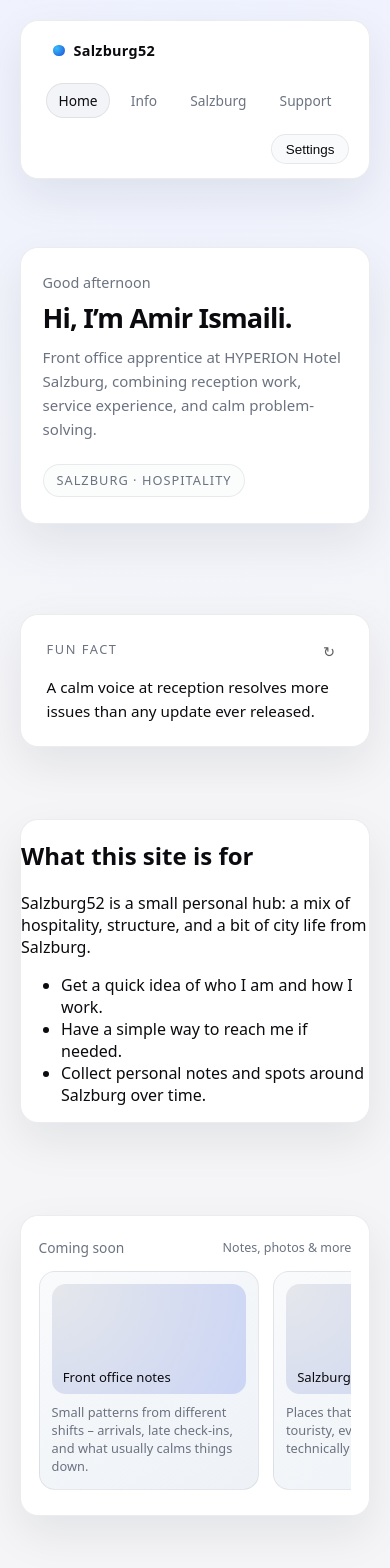
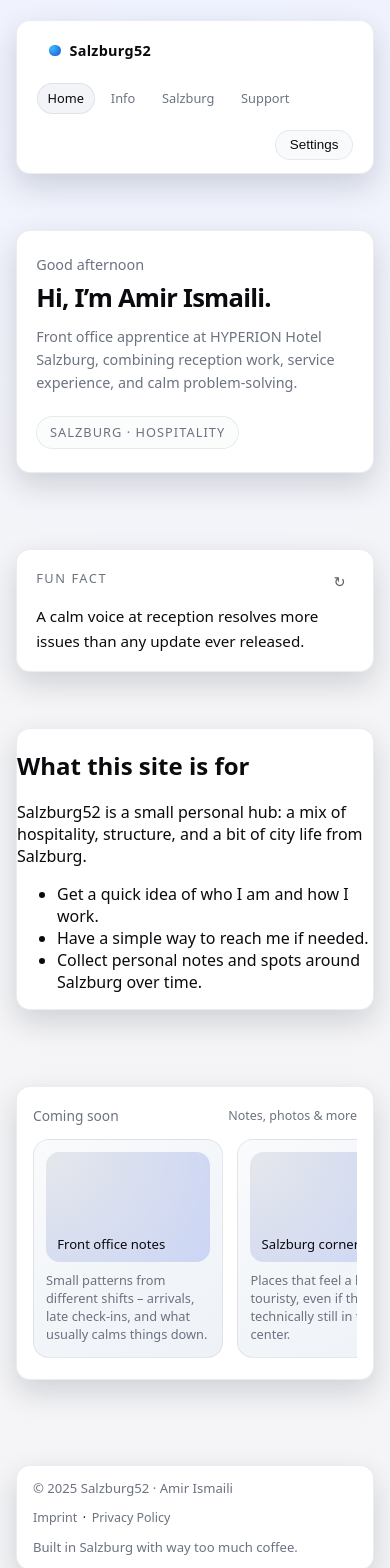
Before and after one commit to luv2loot/salzburg52, a Next.js app: page /en in a window 390 px wide. Shown: the top 1568 px of the page. Built offline with nearby package versions, Linux system fonts and the light colour scheme.

Commit message:
Update globals.css

```diff
--- a/app/globals.css
+++ b/app/globals.css
@@ -643,3 +643,138 @@ a,
   justify-content: space-between;
   gap: 0.75rem;
 }
+/* === Responsive refinements === */
+
+/* Phones: tighten padding, avoid heavy shadows, scale text down a bit */
+@media (max-width: 480px) {
+  .app-shell {
+    padding: 1.25rem 1rem 2.25rem;
+  }
+
+  .surface {
+    border-radius: 14px;
+    box-shadow: 0 12px 30px rgba(15, 23, 42, 0.16);
+  }
+
+  .hero-inner {
+    padding: 1.45rem 1.2rem 1.5rem;
+  }
+
+  .hero-title {
+    font-size: 1.6rem;
+  }
+
+  .hero-subtitle {
+    font-size: 0.9rem;
+    line-height: 1.6;
+  }
+
+  .snippet-inner {
+    padding: 1.1rem 1.2rem;
+  }
+
+  .mediastrip-inner {
+    padding: 1.2rem 1rem 1.25rem;
+  }
+
+  .mediastrip-card {
+    min-width: 160px;
+    max-width: 190px;
+  }
+
+  .footer-inner {
+    padding: 0.8rem 1rem;
+  }
+}
+
+/* Tablets: keep things airy but avoid ultra-wide text lines */
+@media (min-width: 481px) and (max-width: 900px) {
+  .app-shell {
+    padding: 1.4rem 1.4rem 2.6rem;
+  }
+
+  .hero-inner {
+    padding: 1.9rem 1.7rem 1.9rem;
+  }
+
+  .hero-title {
+    font-size: 1.9rem;
+  }
+
+  .snippet-inner {
+    padding: 1.3rem 1.5rem;
+  }
+
+  .mediastrip-inner {
+    padding: 1.4rem 1.2rem 1.4rem;
+  }
+}
+
+/* Larger laptops / desktops: slightly wider layout, more breathing room */
+@media (min-width: 1280px) {
+  .app-shell {
+    max-width: 1200px;
+  }
+
+  .hero-inner {
+    padding: 2.4rem 2.4rem 2.3rem;
+  }
+
+  .hero-title {
+    font-size: 2.4rem;
+  }
+
+  .hero-subtitle {
+    font-size: 1rem;
+  }
+
+  .snippet-inner {
+    padding: 1.6rem 1.8rem;
+  }
+
+  .mediastrip-inner {
+    padding: 1.6rem 1.4rem 1.6rem;
+  }
+}
+
+/* Header: cleaner stacking on small screens */
+@media (max-width: 640px) {
+  .header-inner {
+    flex-direction: column;
+    align-items: stretch;
+  }
+
+  .header-left {
+    justify-content: flex-start;
+  }
+
+  .header-nav {
+    justify-content: flex-start;
+    gap: 0.35rem;
+  }
+
+  .header-nav-link {
+    font-size: 0.8rem;
+    padding: 0.35rem 0.6rem;
+  }
+
+  .header-right {
+    align-self: flex-end;
+  }
+}
+
+/* Snippet minor animation (subtle fade-in on mount) */
+@keyframes snippetFadeIn {
+  from {
+    opacity: 0;
+    transform: translateY(4px);
+  }
+  to {
+    opacity: 1;
+    transform: translateY(0);
+  }
+}
+
+.snippet-inner {
+  animation: snippetFadeIn 0.25s ease-out;
+}
```
